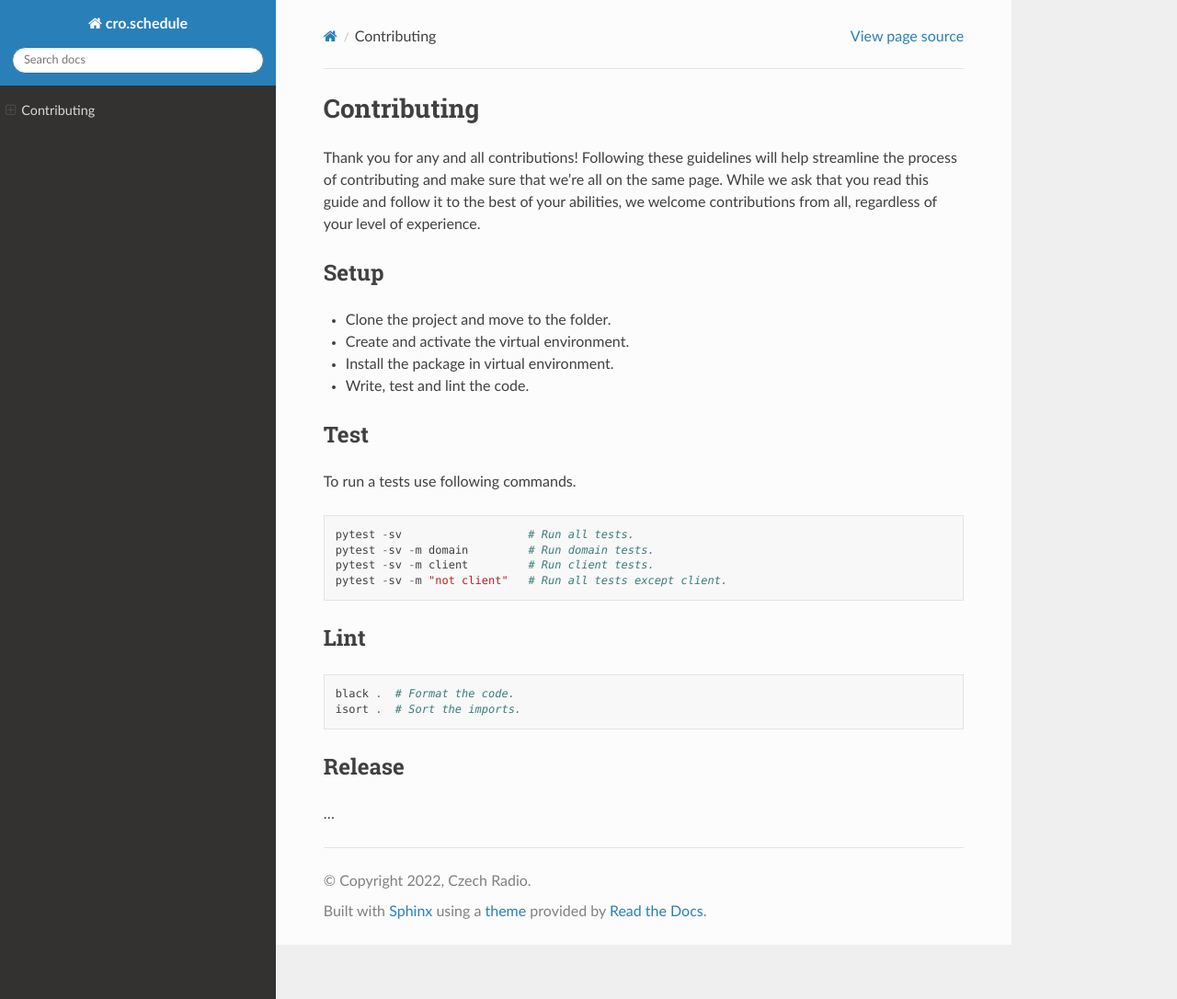
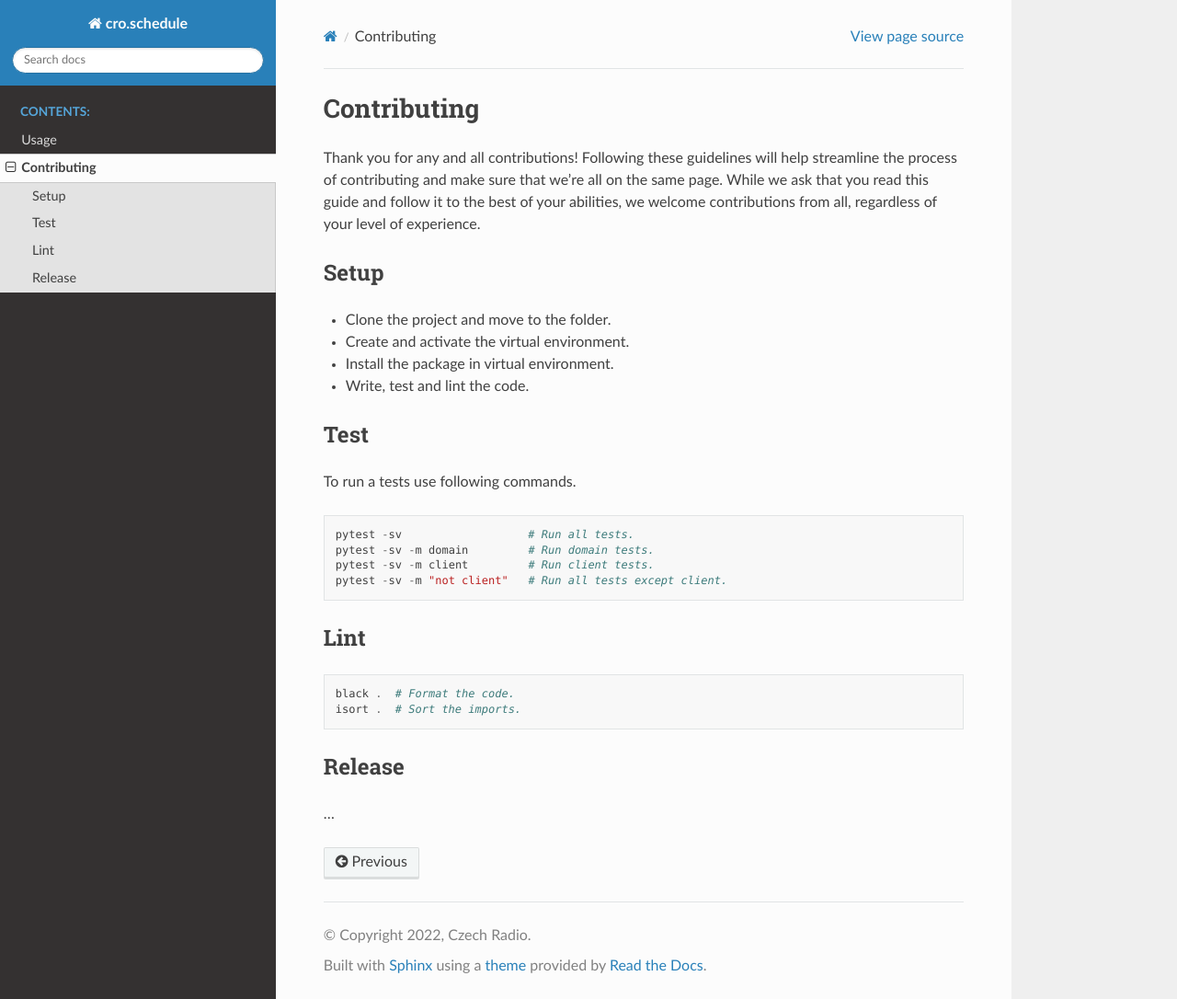
Before and after one commit to czech-radio/schedule, a Sphinx documentation site: the page built from docs/source/contributing.md, in a window 1280 px wide and 1086 px high. Shown: the whole window at 92% size. Built offline with Sphinx 7.4.7 and the Read the Docs theme 2.0.0, drawn with Linux system fonts in a browser that asks for light colours; pages that are not in the unit, such as notebooks, are missing from menus.

Commit message:
Update docs

```diff
--- a/docs/source/conf.py
+++ b/docs/source/conf.py
@@ -28,7 +28,7 @@ author = "David Landa"
 # extensions coming with Sphinx (named 'sphinx.ext.*') or your custom
 # ones.
 extensions = [
-    'myst-parser',
+    'myst_parser',
     'sphinx_rtd_theme',
 ]
 
--- a/docs/source/index.rst
+++ b/docs/source/index.rst
@@ -10,7 +10,8 @@ Welcome to cro.schedule's documentation!
   :maxdepth: 2
   :caption: Contents:
 
-  .. include:: ../../README.md
+  usage
+  contributing
 
 Indices and tables
 ==================
--- /dev/null
+++ b/docs/source/usage.rst
@@ -0,0 +1,5 @@
+=====
+Usage
+=====
+
+How to use this package?
```
